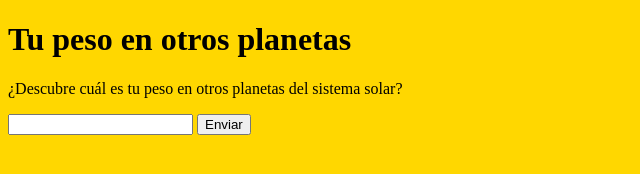
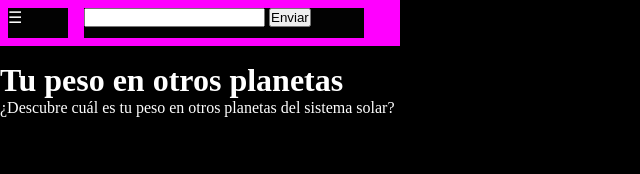
Before and after one commit to juanibrex/peso, a website: page index.html in a window 1280 px wide. Shown: the whole page, without its empty margins (0-640 px from the left). Drawn offline with Linux system fonts and the light colour scheme.

Commit message:
Se añadieron las gravedades por planetas + some css

```diff
--- a/index.html
+++ b/index.html
@@ -6,12 +6,19 @@
   <link rel="stylesheet" href="css/styles.css">
 </head>
 <body>
+  <header class="container header">
+      <div class="item header-nav-item">
+        <a id="nav-toggle" href="#">&#9776;</a>
+      </div>
+      <div class="item header-form-item">
+        <form>
+          <input type="number" id="js-usuario">
+          <input type="button" value="Enviar" id="js-boton">
+        </form>
+      </div>
+  </header>
   <h1>Tu peso en otros planetas</h1>
   <p>¿Descubre cuál es tu peso en otros planetas del sistema solar?</p>
-  <form>
-    <input type="number" id="js-usuario">
-    <input type="button" value="Enviar" id="js-boton">
-  </form>
   <div id="js-resultado"></div>
   <script src="peso-interplanetario.js"></script>
 </body>
--- a/peso-interplanetario.js
+++ b/peso-interplanetario.js
@@ -10,13 +10,18 @@ var boton = document.getElementById("js-boton");
 boton.addEventListener("click", pesaje);
 
 var sistemaSolar = [];
-sistemaSolar.push(new Planeta("Tierra", 9.8));
-sistemaSolar.push(new Planeta("Marte", 3.7));
-sistemaSolar.push(new Planeta("Jupiter", 11.7));
+sistemaSolar.push(new Planeta("Mercurio", 2.8));
+sistemaSolar.push(new Planeta("Venus", 8.9));
+sistemaSolar.push(new Planeta("Tierra", 9.81));
+sistemaSolar.push(new Planeta("Marte", 3.71));
+sistemaSolar.push(new Planeta("Jupiter", 22.9));
+sistemaSolar.push(new Planeta("Saturno", 9.1));
+sistemaSolar.push(new Planeta("Urano", 7.8));
+sistemaSolar.push(new Planeta("Neptuno", 11.0));
 
 var pesoUsuario,
     pesoFinal;
-var gTierra = 9.8;
+var gTierra = 9.81;
 var estado = 0;
 
 function pesaje(){
@@ -31,7 +36,7 @@ function pesaje(){
     if(pesoUsuario > 0){
       pesoFinal = pesoUsuario * w.gravedad / gTierra;
       console.log(pesoFinal + "kg en " + w.nombre);
-      resultado.innerHTML += "<p>" + pesoFinal + "kg en " + w.nombre + "</p>";
+      resultado.innerHTML += "<p>" + pesoFinal + "kg en " + w.nombre + "</p><hr />";
     }
   }
 
--- a/scss/styles.scss
+++ b/scss/styles.scss
@@ -1,18 +1,55 @@
-$primary-color: #0ff;
+/*
+* Variables
+*/
+
+// Colors
+$primary-color: #fff;
+$secondary-color: #0ff;
+$bg-color: #000;
+
+// Gutter
+$maxW: 400px;
+$gap: .5em;
+
+// Basic Reset
+*{margin: 0;padding: 0;box-sizing: border-box;}
 
 body{
-  background-color: gold;
+  background-color: $bg-color;
+  color: $primary-color;
+  max-width: $maxW;
   // margin: 0 auto;
+}
+// Menú ejemplo http://codepen.io/Ju4ni/pen/PZBJNw
+.header{
+  display: flex;
+  flex-wrap: wrap;
+  background-color: #f0f;
+  width: 100%;
+  // height: 50px;
+
+  &-nav-item{
+    height: 30px;
+    width: 15%;
+  }
+  a{
+    color: $primary-color;
+    text-decoration: none;
+  }
+
+  &-form-item{
+    width: 70%;
+  }
 }
 
 body div{
-  background-color: #f00;
+  background-color: lighten($bg-color, 0.95);
 }
 
 .container{
-  display: flex;
+  margin-bottom: 1em;
 
   .item{
-    background-color: $primary-color;
+    margin: $gap;
   }
 }
```
Also changed, not shown: css/styles.css.
